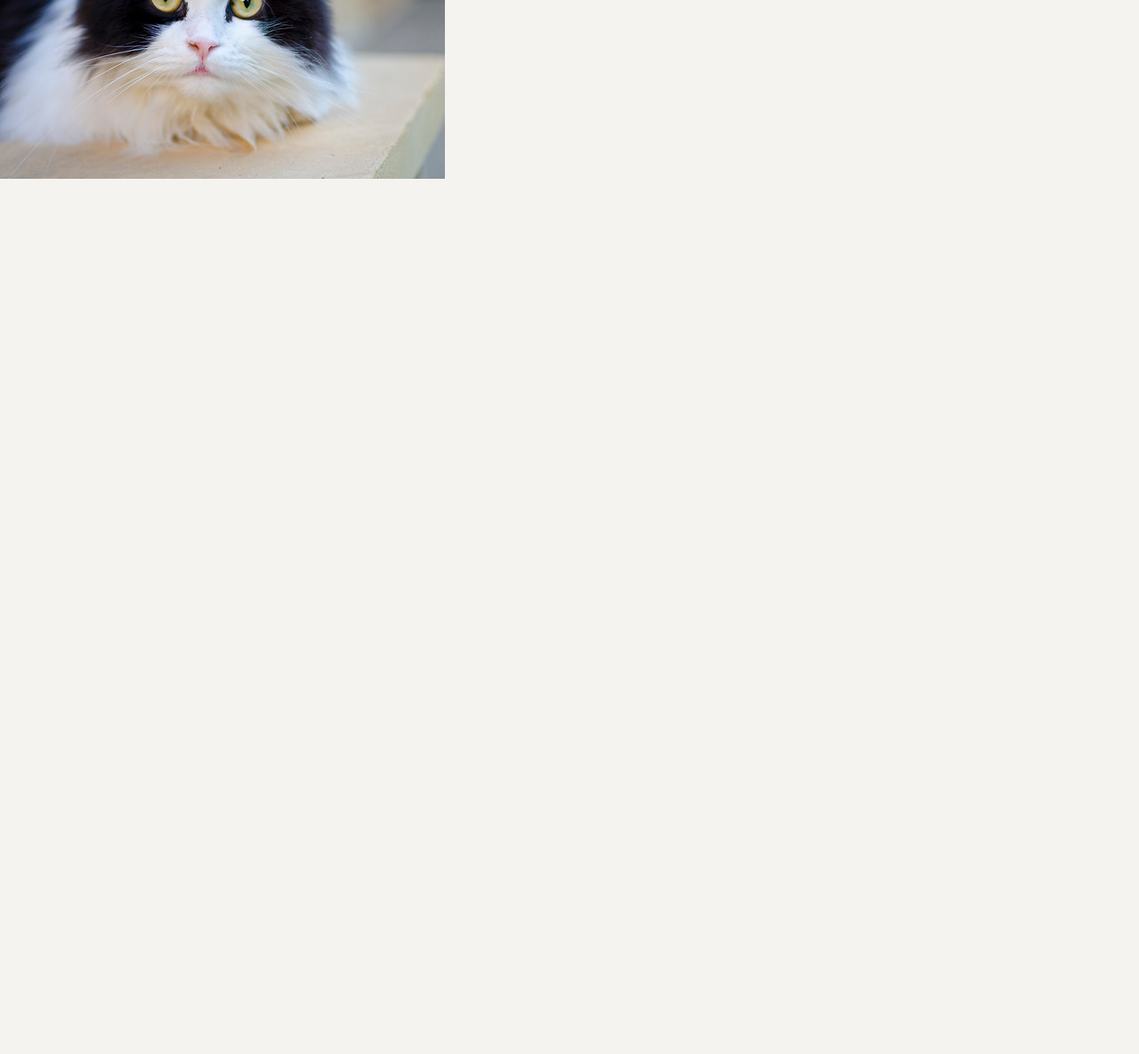
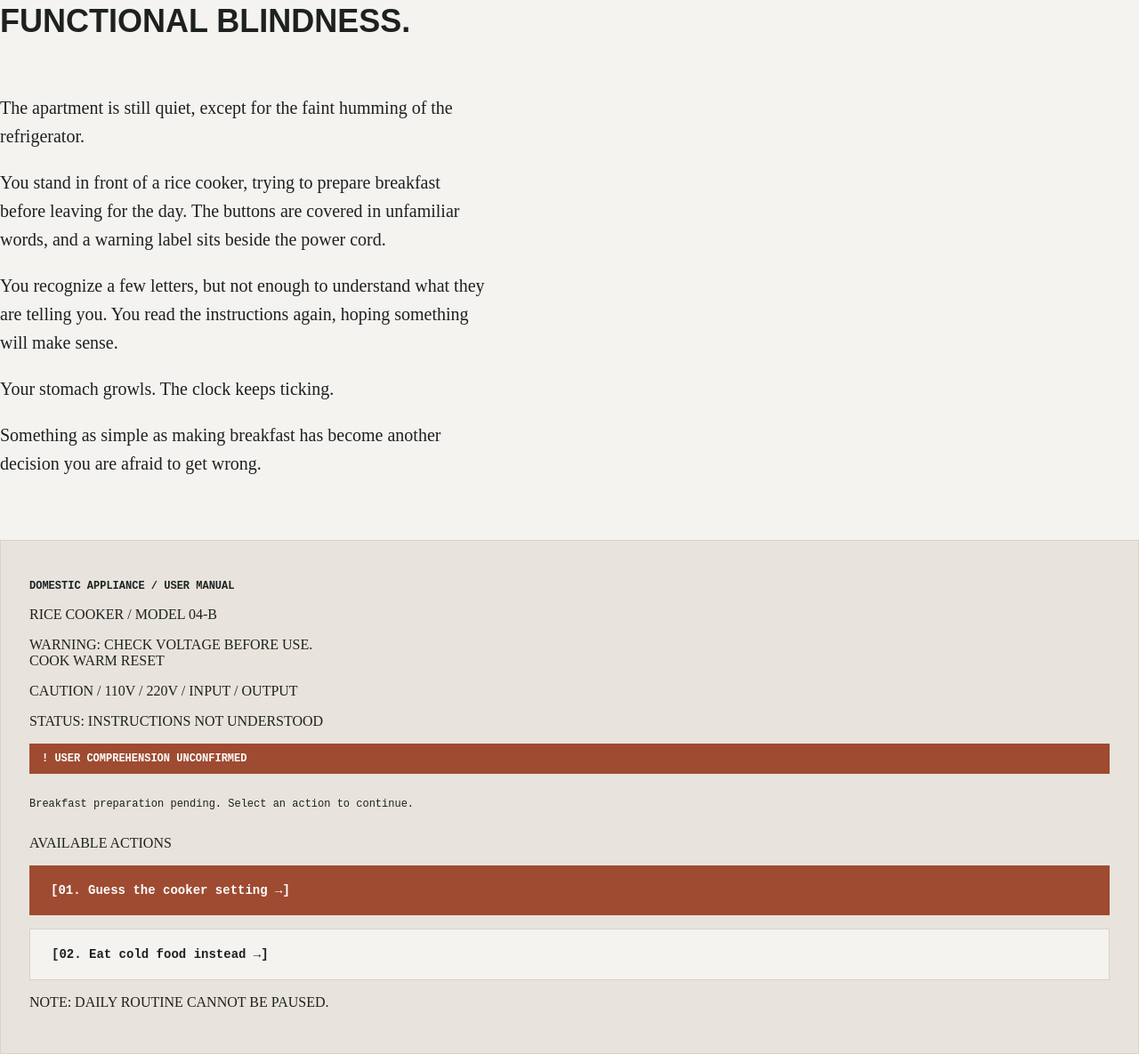
Before and after one commit to aayleenhernandez-glitch/hypertext-narrative, a plain HTML site: page kitchen.html in a window 1280 px wide. Shown: the part 244-1429 px from the top of the page at 89% size. Before the commit the page ends 800 px from the top, so only its background shows below. Drawn offline with Linux system fonts and the light colour scheme.

Commit message:
Update titles in HTML files for consistency and clarity

```diff
--- a/kitchen.html
+++ b/kitchen.html
@@ -2,15 +2,110 @@
 <html lang="en">
 <head>
 	<meta charset="utf-8">
-	<title>Website Template</title>
+	<title>Functional Blindness | Lost in Transliteration</title>
 	<link rel="stylesheet" href="./assets/css/styles.css">
 </head>
+
 <body>
+    <div class="container-fluid page-container">
 
-	<h1>Website Template</h1>
-	<p>Fork and use this template repo (a.k.a. "boilerplate") for any web project</p>
-	<img src="assets/img/cat.jpg" alt="">
+        <header class="top-bar">
+            <span>LOST IN TRANSLITERATION | DOCUMENT ID: #884-A</span>
+            <span>03 / FUNCTIONAL BLINDNESS</span>
+        </header>
 
-	<script src="./assets/js/main.js"></script>
+        <main class="row story-layout">
+
+            <!-- LEFT: NARRATION -->
+            <section class="col-lg-6 story">
+                <p class="chapter-label">ACT III / 06:45 AM</p>
+
+                <h1>FUNCTIONAL BLINDNESS.</h1>
+
+                <p>
+                    The apartment is still quiet, except for the
+                    faint humming of the refrigerator.
+                </p>
+
+                <p>
+                    You stand in front of a rice cooker, trying
+                    to prepare breakfast before leaving for the day.
+                    The buttons are covered in unfamiliar words,
+                    and a warning label sits beside the power cord.
+                </p>
+
+                <p>
+                    You recognize a few letters, but not enough
+                    to understand what they are telling you.
+                    You read the instructions again, hoping
+                    something will make sense.
+                </p>
+
+                <p>
+                    Your stomach growls. The clock keeps ticking.
+                </p>
+
+                <p class="closing-thought">
+                    Something as simple as making breakfast has
+                    become another decision you are afraid to get wrong.
+                </p>
+            </section>
+
+            <!-- RIGHT: INTERACTIVE SYSTEM -->
+            <section class="col-lg-6">
+                <div class="system-box">
+
+                    <p class="system-label">DOMESTIC APPLIANCE / USER MANUAL</p>
+
+                    <div class="document-box">
+                        <p class="document-heading">RICE COOKER / MODEL 04-B</p>
+
+                        <div class="warning-text">
+                            WARNING: CHECK VOLTAGE BEFORE USE.
+                        </div>
+
+                        <div class="appliance-display">
+                            <span>COOK</span>
+                            <span>WARM</span>
+                            <span>RESET</span>
+                        </div>
+
+                        <p class="glitched-text">
+                            CAUTION / 110V / 220V / INPUT / OUTPUT
+                        </p>
+
+                        <p class="system-small">
+                            STATUS: INSTRUCTIONS NOT UNDERSTOOD
+                        </p>
+                    </div>
+
+                    <div class="error-box">
+                        ! USER COMPREHENSION UNCONFIRMED
+                    </div>
+
+                    <p class="system-note">
+                        Breakfast preparation pending.
+                        Select an action to continue.
+                    </p>
+
+                    <p class="choice-label">AVAILABLE ACTIONS</p>
+
+                    <a href="grocery.html?kitchen=guess"
+                       class="choice choice-primary">
+                        [01. Guess the cooker setting →]
+                    </a>
+
+                    <a href="grocery.html?kitchen=cold"
+                       class="choice choice-secondary">
+                        [02. Eat cold food instead →]
+                    </a>
+
+                    <p class="system-footer">
+                        NOTE: DAILY ROUTINE CANNOT BE PAUSED.
+                    </p>
+                </div>
+            </section>
+        </main>
+    </div>
 </body>
 </html>
```
Also changed, not shown: mispronunciation.html (+1 -1 lines).
